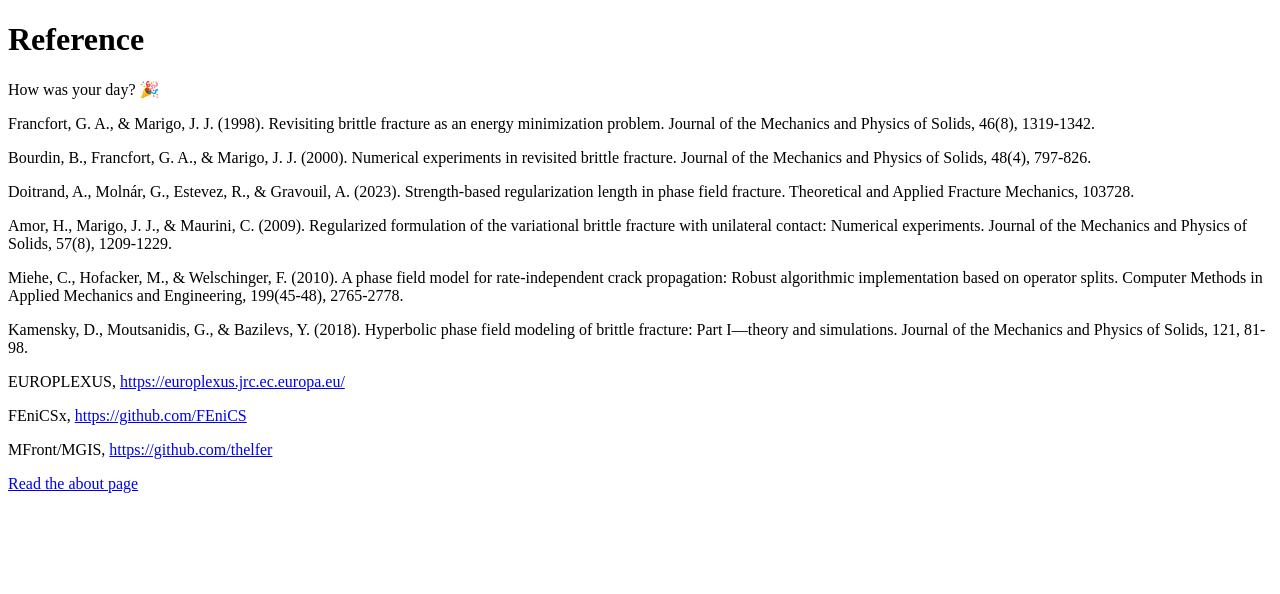
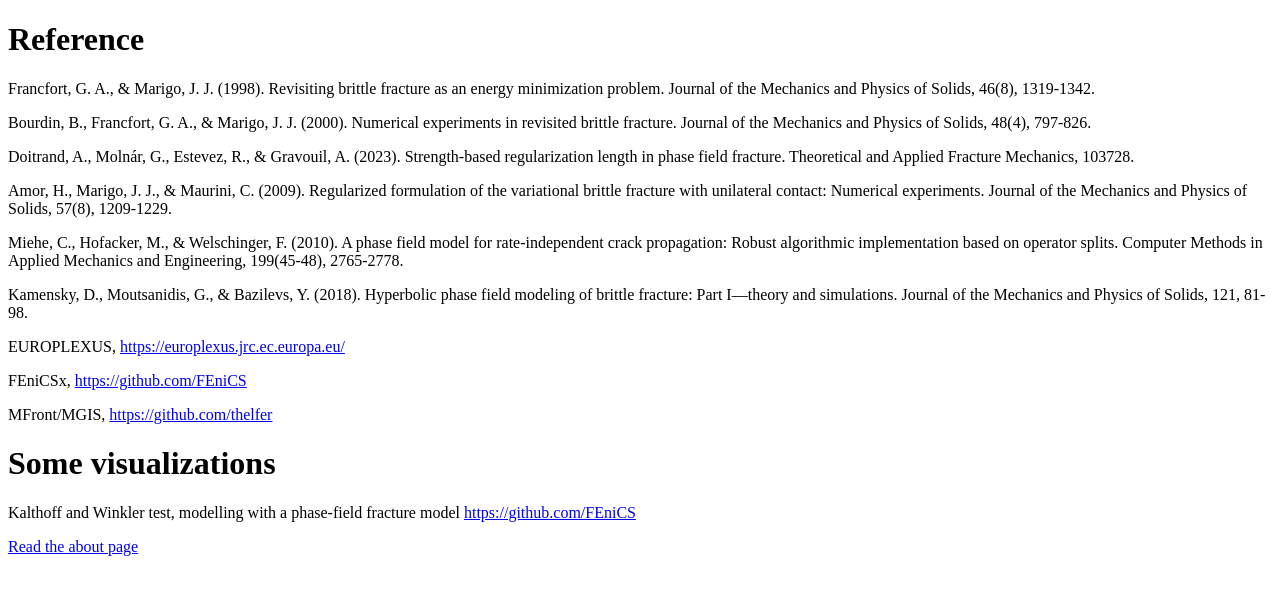
Before and after one commit to lmersel/Mecamat-Aussois-2023, a plain HTML site: page index.html in a window 1280 px wide. Drawn offline with Linux system fonts and the light colour scheme.

Commit message:
Add visualization

```diff
--- a/index.html
+++ b/index.html
@@ -5,8 +5,8 @@
    </head>
    <body>
       <h1>Reference</h1>
-      <p>How was your day? 🎉</p>
-      <p>Francfort, G. A., &amp; Marigo, J. J. (1998). Revisiting brittle fracture as an energy minimization problem. Journal of the Mechanics and Physics of Solids, 46(8), 1319-1342.&nbsp;</p>
+      <p>Francfort, G. A., &amp; Marigo, J. J. (1998). Revisiting brittle fracture as an energy
+	minimization problem. Journal of the Mechanics and Physics of Solids, 46(8), 1319-1342.&nbsp;</p>
       <p>Bourdin, B., Francfort, G. A., &amp; Marigo, J. J. (2000). Numerical experiments in revisited brittle fracture. Journal of the Mechanics and Physics of Solids, 48(4), 797-826.</p>
       <p>Doitrand, A., Moln&aacute;r, G., Estevez, R., &amp; Gravouil, A. (2023). Strength-based regularization length in phase field fracture. Theoretical and Applied Fracture Mechanics, 103728.</p>
       <p>Amor, H., Marigo, J. J., &amp; Maurini, C. (2009). Regularized formulation of the variational brittle fracture with unilateral contact: Numerical experiments. Journal of the Mechanics and Physics of Solids, 57(8), 1209-1229.</p>
@@ -15,6 +15,9 @@
       <p>EUROPLEXUS, <a href="https://europlexus.jrc.ec.europa.eu/">https://europlexus.jrc.ec.europa.eu/</a></p>
       <p>FEniCSx, <a href="https://github.com/FEniCS">https://github.com/FEniCS</a></p>
       <p>MFront/MGIS, <a href="https://github.com/thelfer">https://github.com/thelfer</a></p>
+
+      <h1>Some visualizations</h1>
+      <p>Kalthoff and Winkler test, modelling with a phase-field fracture model <a href="https://youtu.be/tQy1BKuT9RU">https://github.com/FEniCS</a></p>
       <a href="./about">Read the about page</a>
    </body>
 </html>
```
